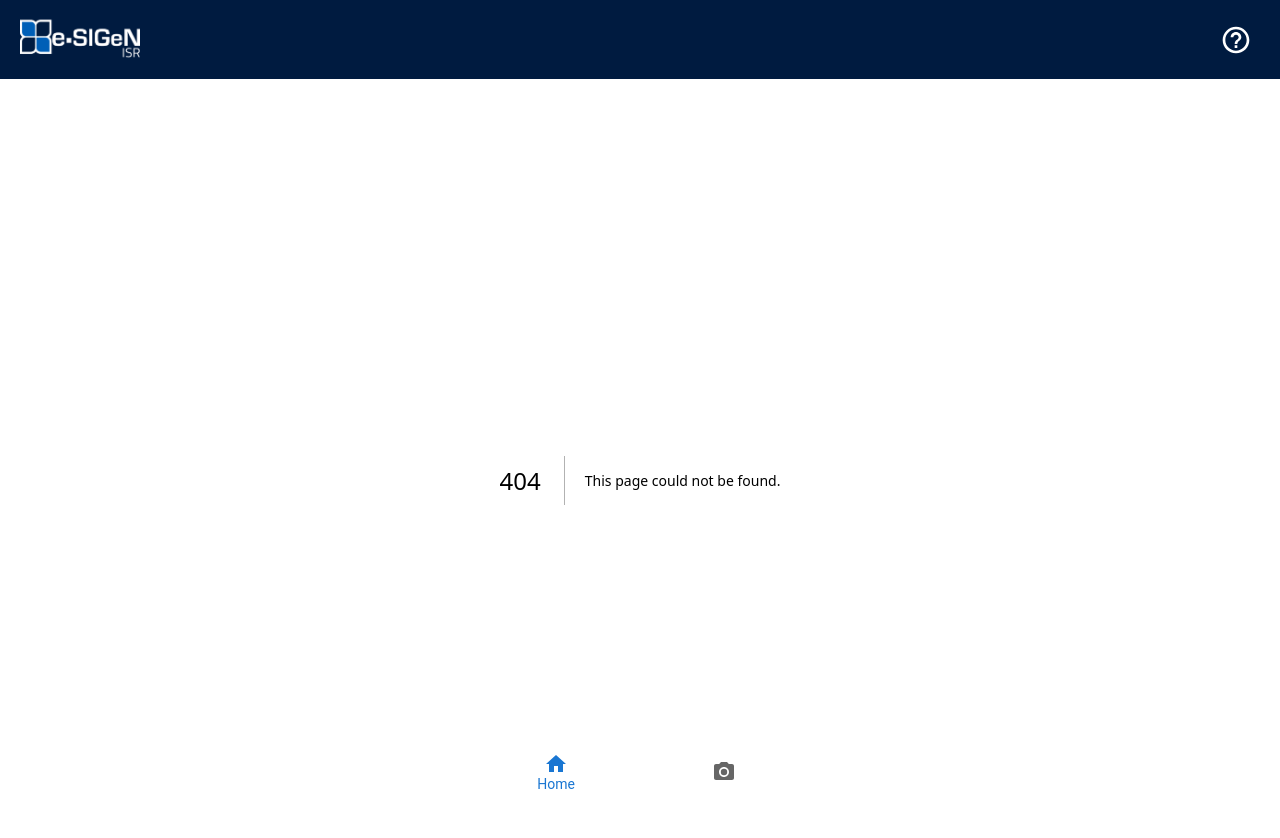
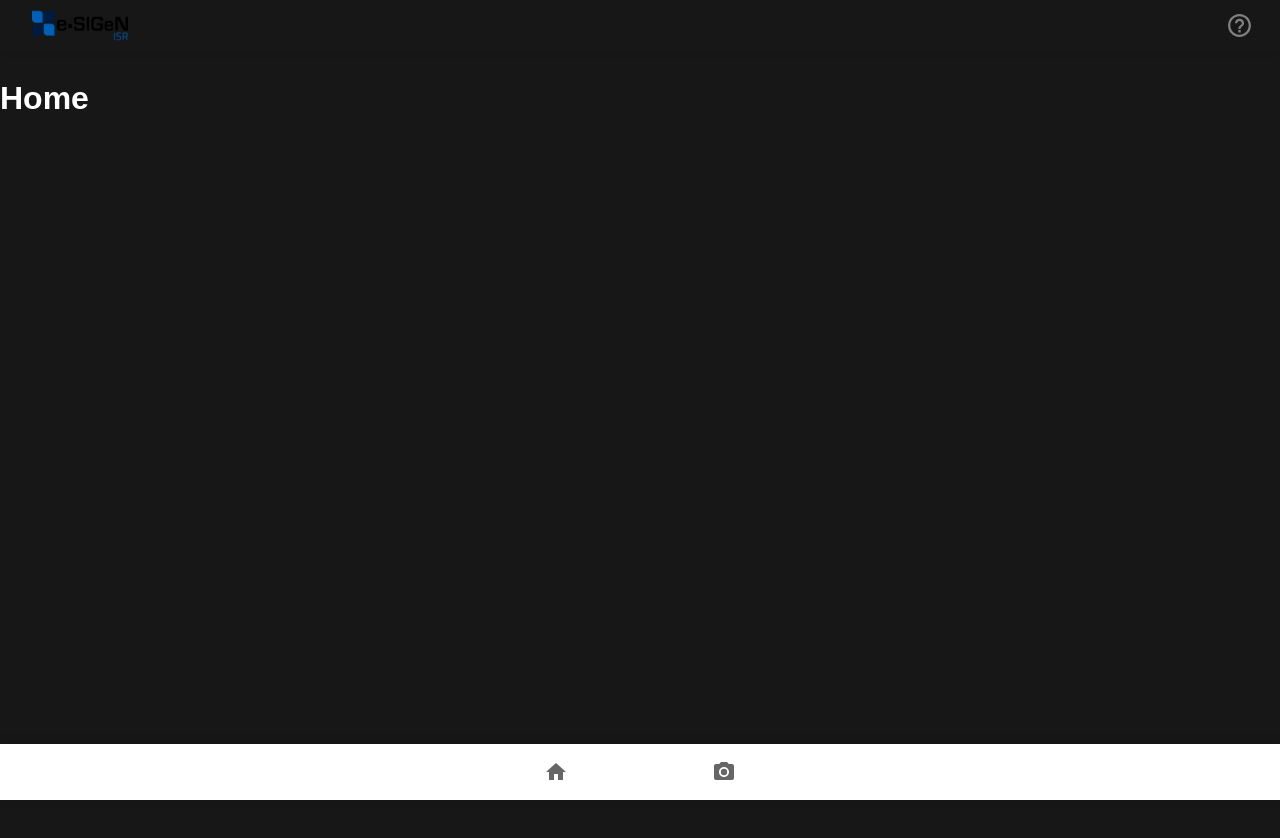
Before and after one commit to dev-amauri/CameraComponent, a Next.js app: page / in a window 1280 px wide. Before the commit this address had no page. Shown: the top 838 px of the page. After the commit the page ends 800 px from the top, so only its background shows below. Built offline with nearby package versions, Linux system fonts and the light colour scheme.

Commit message:
route configuration

```diff
--- a/package.json
+++ b/package.json
@@ -17,7 +17,8 @@
     "next": "15.0.3",
     "react": "^18.3.1",
     "react-dom": "^18.3.1",
-    "react-webcam": "^7.2.0"
+    "react-webcam": "^7.2.0",
+    "zustand": "^5.0.1"
   },
   "devDependencies": {
     "eslint": "^8",
--- /dev/null
+++ b/src/app/page.js
@@ -0,0 +1,3 @@
+export default function Home() {
+  return <h1>Home</h1>;
+}
--- a/src/components/navigation/BottomNavigationMenu.js
+++ b/src/components/navigation/BottomNavigationMenu.js
@@ -1,6 +1,5 @@
-'use client';
-
-import * as React from 'react';
+"use client";
+import React from 'react';
 import Box from '@mui/material/Box';
 import BottomNavigation from '@mui/material/BottomNavigation';
 import BottomNavigationAction from '@mui/material/BottomNavigationAction';
@@ -8,9 +7,11 @@ import HomeIcon from '@mui/icons-material/Home';
 import HelpIcon from '@mui/icons-material/Help';
 import CameraAltIcon from '@mui/icons-material/CameraAlt';
 import { useRouter } from 'next/navigation';
+import useStore from './hooks/useStore';
 
 export default function BottomNavigationMenu() {
-  const [value, setValue] = React.useState(0);
+  const { value, setValue } = useStore();
+
   const router = useRouter();
 
   const handleNavigation = (event, newValue) => {
@@ -28,7 +29,7 @@ export default function BottomNavigationMenu() {
   };
 
   return (
-    <Box sx={{ width: '100%', position: 'fixed', bottom: 0, }}>
+    <Box sx={{ width: '100%', position: 'fixed', bottom: 0, boxShadow: '0px -2px 10px rgba(0, 0, 0, 0.1)', }}>
       <BottomNavigation value={value} onChange={handleNavigation} >
         <BottomNavigationAction label="Home" icon={<HomeIcon />} />
         {/* <BottomNavigationAction label="Help" icon={<HelpIcon />} /> */}
--- /dev/null
+++ b/src/components/navigation/hooks/useStore.js
@@ -0,0 +1,10 @@
+import { create } from 'zustand';
+
+const useStore = create((set) => ({
+  value: null,
+  setValue: (isValue) => set({ value: isValue }),
+
+
+}));
+
+export default useStore;
--- a/src/components/navigation/navbar.js
+++ b/src/components/navigation/navbar.js
@@ -3,12 +3,20 @@ import * as React from 'react';
 import { Box, IconButton } from '@mui/material';
 import HelpOutlineIcon from '@mui/icons-material/HelpOutline';
 import { useRouter } from 'next/navigation';
+import useStore from './hooks/useStore';
 
 export default function Navbar() {
+    const { setValue } = useStore();
     const router = useRouter();
 
     const handleNavigation = () => {
         router.push('/help');
+        setValue(null)
+    };
+
+    const handleNavigationLogo = () => {
+        router.push('/');
+        setValue(null)
     };
 
     return (
@@ -17,15 +25,15 @@ export default function Navbar() {
                 width: '100%',
                 position: 'fixed',
                 top: 0,
-        backgroundColor: 'var(--primary-blue)',
-        padding: '15px 20px',
-        display:'flex',
-        justifyContent:'space-between'
+                padding: '5px 20px',
+                display: 'flex',
+                justifyContent: 'space-between',
+                boxShadow: '0px -2px 10px rgba(0, 0, 0, 0.1)',
             }}
         >
-        <img src='/Logos/logoEsigenDark.png' alt='immage_logo' style={{width:'120px', height:'auto'}}/>
+            <img src='/Logos/logoEsigen.png' alt='immage_logo' style={{ width: '120px', height: 'auto', transform: 'scale(0.8)', cursor: 'pointer' }} onClick={handleNavigationLogo} />
             <IconButton color='white' onClick={handleNavigation}>
-            <HelpOutlineIcon sx={{color:'white', width:'32px', height:'32px'}} />
+                <HelpOutlineIcon sx={{ color: 'gray', width: '25px', height: '25px', transform: 'scale(1.1)' }} />
             </IconButton>
         </Box>
     );
```
Also changed, not shown: 1 other file (tests, documents, lock files or other folders). Lines whose indentation alone changed are shown as unchanged.
